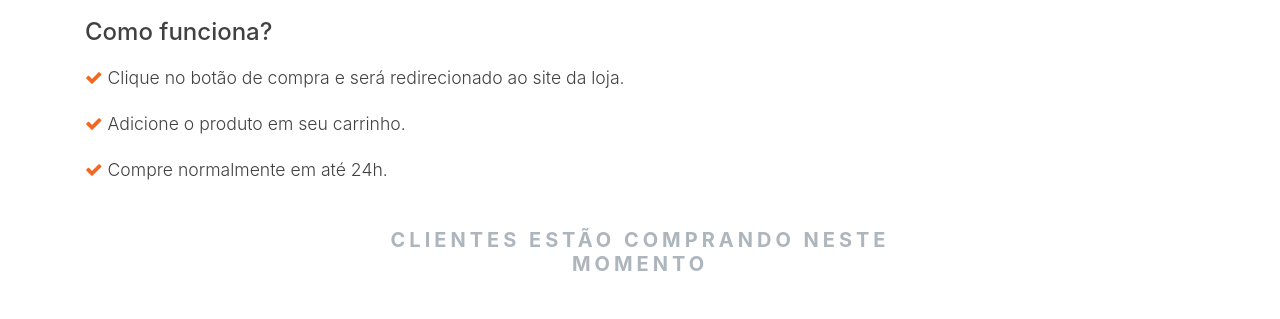
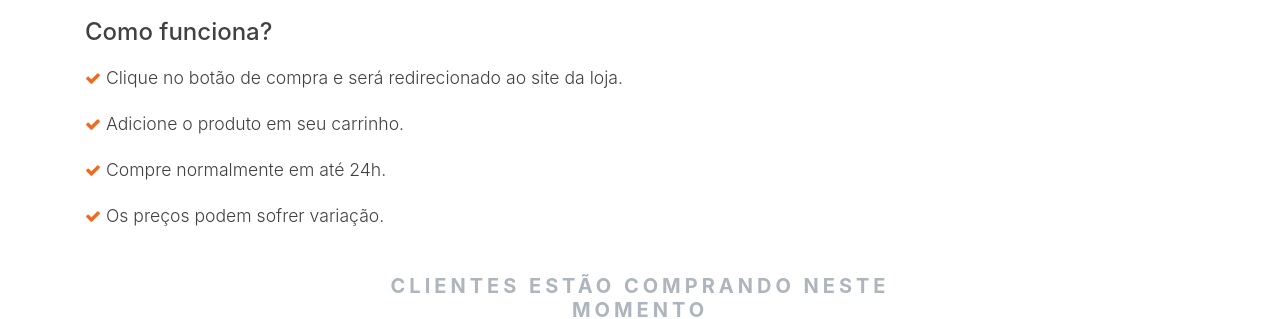
Before and after one commit to ericcoutinho/mitech, a plain HTML site: page produto.html in a window 1280 px wide. Shown: the part 166-485 px from the top of the page. Drawn offline with Linux system fonts and the light colour scheme; files whose address does not match are found by name; a web font is replaced by a local one.

Commit message:
att como funciona

```diff
--- a/produto.html
+++ b/produto.html
@@ -126,9 +126,10 @@
 
       <img class="amz_logo" src="images/amazonlogo.png"/>
       <h4 style="color:#414142; margin-top: 2rem;">Como funciona?</h4>
-      <p style="color: #414142;" class="lead"><span style="color: #f16821" font-size: medium;" class="fa fa-check"></span> Clique no botão de compra e será redirecionado ao site da loja.</p>
-      <p style="color: #414142;" class="lead"><span style="color: #f16821" font-size: medium;" class="fa fa-check"></span> Adicione o produto em seu carrinho.</p>
-      <p style="color: #414142;" class="lead"><span style="color: #f16821" font-size: medium;" class="fa fa-check"></span> Compre normalmente em até 24h.</p>
+      <p style="color: #414142;" class="lead"><span style="color: #f16821; font-size: medium;" class="fa fa-check"></span> Clique no botão de compra e será redirecionado ao site da loja.</p>
+      <p style="color: #414142;" class="lead"><span style="color: #f16821; font-size: medium;" class="fa fa-check"></span> Adicione o produto em seu carrinho.</p>
+      <p style="color: #414142;" class="lead"><span style="color: #f16821; font-size: medium;" class="fa fa-check"></span> Compre normalmente em até 24h.</p>
+      <p style="color: #414142;" class="lead"><span style="color: #f16821; font-size: medium;" class="fa fa-check"></span> Os preços podem sofrer variação.</p>
 
       <br>
       <div class="row mb-5 justify-content-center">
```
